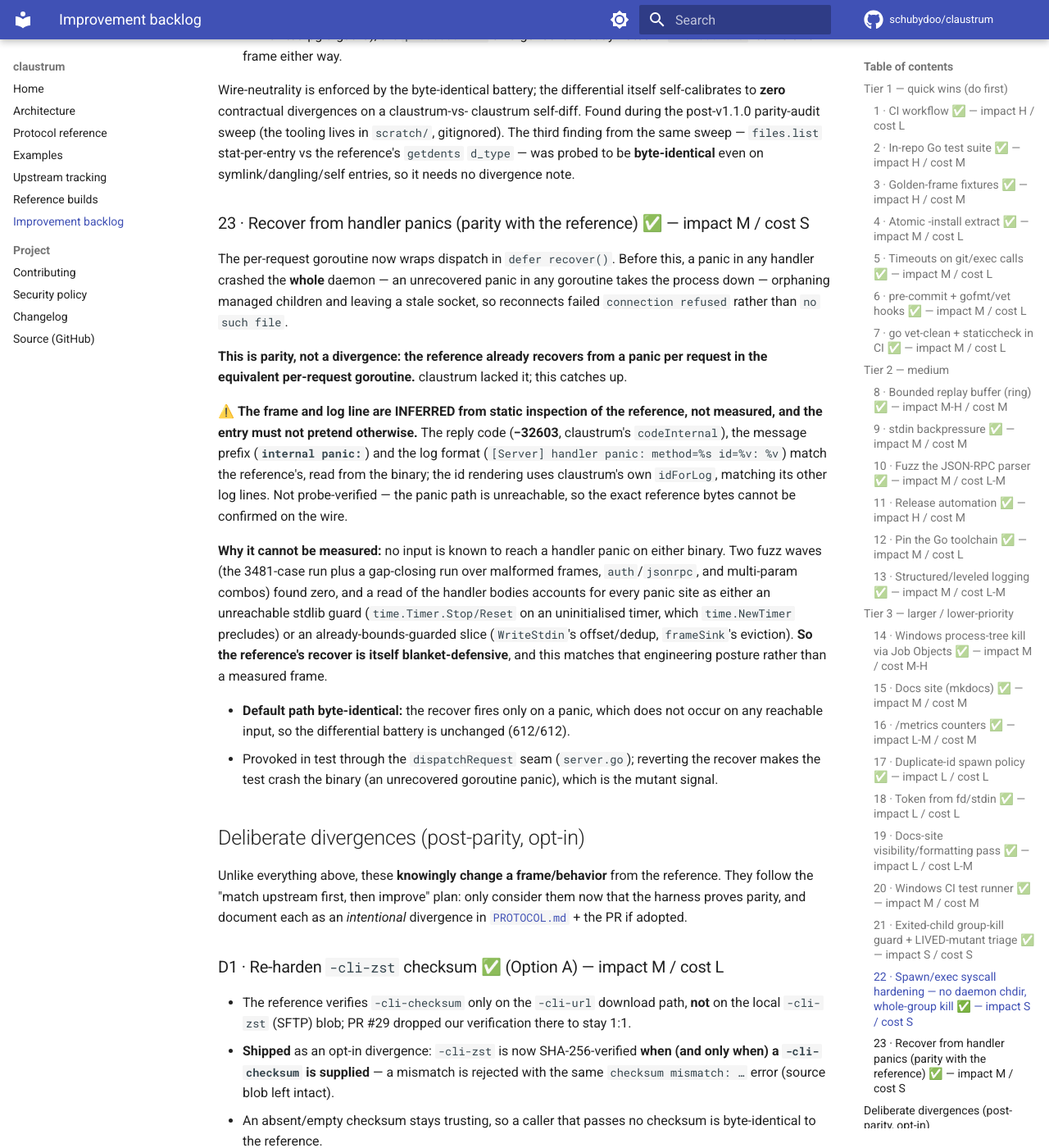
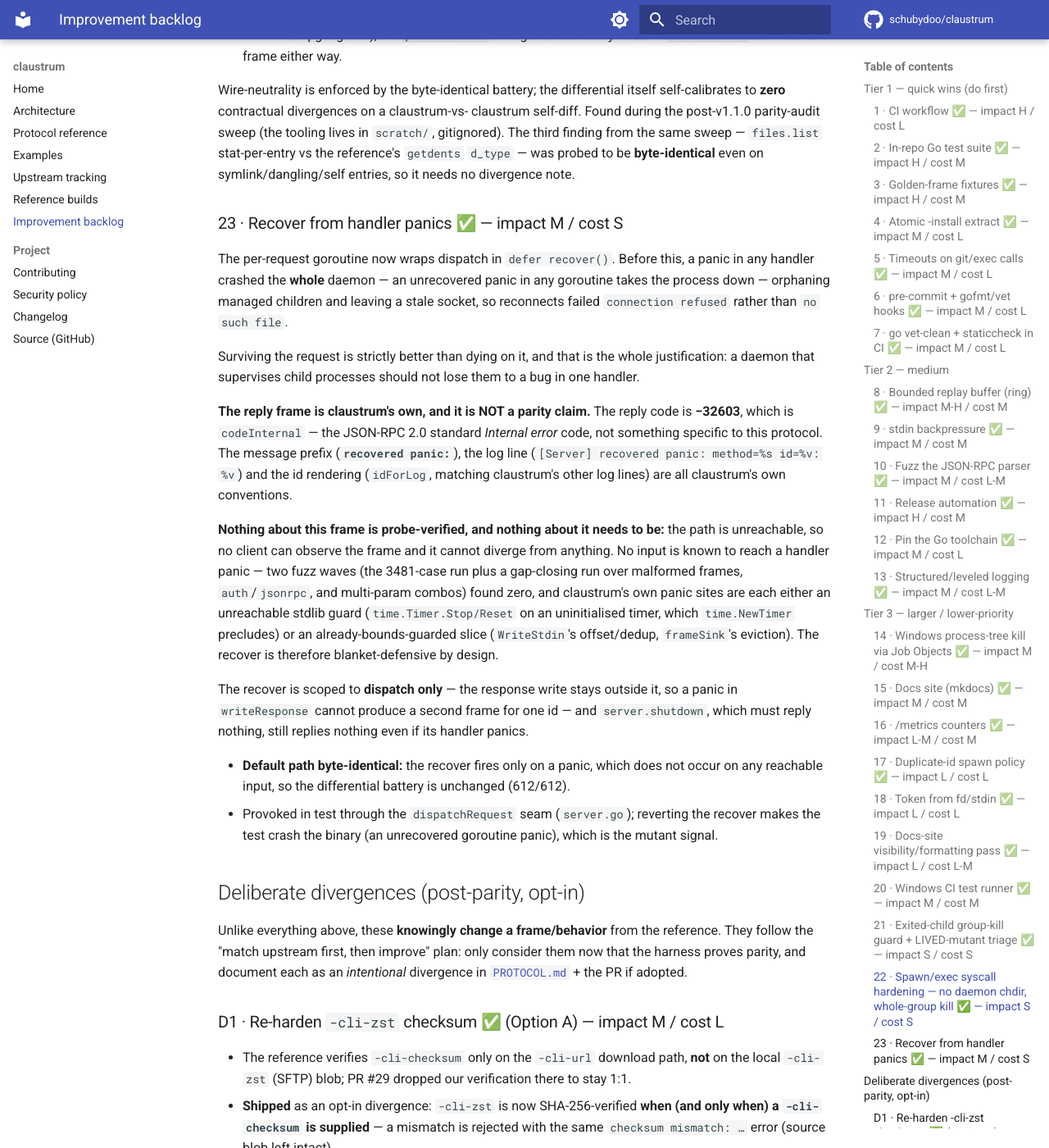
Before and after one commit to schubydoo/claustrum, an MkDocs documentation site: the page built from docs/IMPROVEMENTS.md, in a window 1280 px wide and 1400 px high, scrolled down 8127 px. Shown: the whole window at 82% size. Built offline with MkDocs 1.6.1 and Material for MkDocs 9.7.7, drawn with Linux system fonts in a browser that asks for light colours; comment, search, counter and statistics services are not loaded.

Commit message:
fix: make the panic frame claustrum's own, and scope the recover to dispatch
Addresses the review on PR 243.

The published prose said the reply code, message prefix and log format were read
from the reference binary. That contradicts NOTICE, which states that nothing
was transcribed out of the binary and that the behavioural spec was observed at
the wire level. Checking settled it the awkward way: both literals really were
present in the reference, so the docs were accurate and NOTICE was the statement
under strain.

Since no input is known to reach a handler panic, the frame is unobservable and
matching anything buys no parity at all. So the literals are now claustrum's own
("recovered panic: ", "[Server] recovered panic: ..."), which makes NOTICE true
as written and costs nothing on the wire. -32603 stays: it is codeInternal, the
JSON-RPC 2.0 standard Internal error code, which needs no external justification.
All prose describing the reference's internals is gone; the entry now rests on
claustrum's own panic sites, which is what licenses the change anyway.

Also from the review:

- The recover is scoped to dispatch, not the whole goroutine body, so a panic in
  writeResponse can no longer emit a SECOND frame for one id.
- server.shutdown must reply nothing, and now still replies nothing even if its
  handler panics.
- The stack goes to DEBUG beside the ERROR line, so a recovered panic is
  actually diagnosable rather than just counted.
- The test seam is written once before the server starts instead of mid-test, so
  the write is no longer unordered against the request goroutine's read.
- panic("boom-" + string(raw[:0])) was always just "boom".

Mutant-checked: removing only the recover() call still builds and crashes the
test binary with "panic: boom"; the test passes again when restored.

Co-Authored-By: Claude Opus 4.8 <noreply@anthropic.com>

```diff
--- a/docs/IMPROVEMENTS.md
+++ b/docs/IMPROVEMENTS.md
@@ -372,35 +372,39 @@ lives in `scratch/`, gitignored). The third finding from the same sweep —
 to be **byte-identical** even on symlink/dangling/self entries, so it needs no
 divergence note.
 
-### 23 · Recover from handler panics (parity with the reference) ✅ — impact M / cost S
+### 23 · Recover from handler panics ✅ — impact M / cost S
 
 The per-request goroutine now wraps dispatch in `defer recover()`. Before this, a
 panic in any handler crashed the **whole** daemon — an unrecovered panic in any
 goroutine takes the process down — orphaning managed children and leaving a stale
 socket, so reconnects failed `connection refused` rather than `no such file`.
 
-**This is parity, not a divergence: the reference already recovers from a panic
-per request in the equivalent per-request goroutine.** claustrum lacked it; this
-catches up.
+Surviving the request is strictly better than dying on it, and that is the whole
+justification: a daemon that supervises child processes should not lose them to a
+bug in one handler.
 
-⚠️ **The frame and log line are INFERRED from static inspection of the reference,
-not measured, and the entry must not pretend otherwise.** The reply code
-(**−32603**, claustrum's `codeInternal`), the message prefix
-(**`internal panic: `**) and the log format
-(`[Server] handler panic: method=%s id=%v: %v`) match the reference's, read from
-the binary; the id rendering uses claustrum's own `idForLog`, matching its other
-log lines. Not probe-verified — the panic path is unreachable, so the exact
-reference bytes cannot be confirmed on the wire.
+**The reply frame is claustrum's own, and it is NOT a parity claim.** The reply
+code is **−32603**, which is `codeInternal` — the JSON-RPC 2.0 standard *Internal
+error* code, not something specific to this protocol. The message prefix
+(**`recovered panic: `**), the log line
+(`[Server] recovered panic: method=%s id=%v: %v`) and the id rendering
+(`idForLog`, matching claustrum's other log lines) are all claustrum's own
+conventions.
 
-**Why it cannot be measured:** no input is known to reach a handler panic on
-either binary. Two fuzz waves (the 3481-case run plus a gap-closing run over
-malformed frames, `auth`/`jsonrpc`, and multi-param combos) found zero, and a
-read of the handler bodies accounts for every panic site as either an unreachable
-stdlib guard (`time.Timer.Stop/Reset` on an uninitialised timer, which
-`time.NewTimer` precludes) or an already-bounds-guarded slice (`WriteStdin`'s
-offset/dedup, `frameSink`'s eviction). **So the reference's recover is itself
-blanket-defensive**, and this matches that engineering posture rather than a
-measured frame.
+**Nothing about this frame is probe-verified, and nothing about it needs to be:**
+the path is unreachable, so no client can observe the frame and it cannot diverge
+from anything. No input is known to reach a handler panic — two fuzz waves (the
+3481-case run plus a gap-closing run over malformed frames, `auth`/`jsonrpc`, and
+multi-param combos) found zero, and claustrum's own panic sites are each either
+an unreachable stdlib guard (`time.Timer.Stop/Reset` on an uninitialised timer,
+which `time.NewTimer` precludes) or an already-bounds-guarded slice
+(`WriteStdin`'s offset/dedup, `frameSink`'s eviction). The recover is therefore
+blanket-defensive by design.
+
+The recover is scoped to **dispatch only** — the response write stays outside it,
+so a panic in `writeResponse` cannot produce a second frame for one id — and
+`server.shutdown`, which must reply nothing, still replies nothing even if its
+handler panics.
 
 - **Default path byte-identical:** the recover fires only on a panic, which does
   not occur on any reachable input, so the differential battery is unchanged
```
Also changed, not shown: .changeset/handler-panic-recovery.md (+1 -1 lines), CLAUDE.md (+5 -7 lines), docs/PROTOCOL.md (+12 -13 lines), 2 other files.
